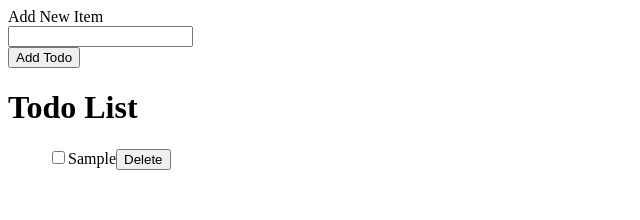
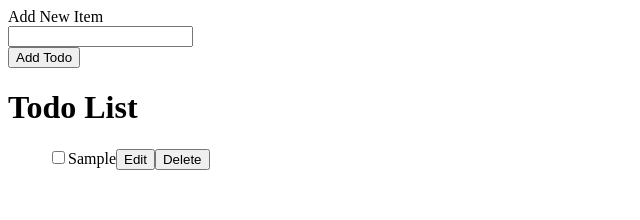
Before and after one commit to Mayank-Behl/react-todo-app, a React (Vite) app: page / in a window 1280 px wide. Both pictures are taken after typing "Sample" into the empty fields and a click on the button "Add Todo". Shown: the top 220 px of the page, without its empty margins (0-640 px from the left). Built offline with nearby package versions, Linux system fonts and the light colour scheme.

Commit message:
Edit form added along with transition that appears on clicking the edit button

```diff
--- a/src/App.jsx
+++ b/src/App.jsx
@@ -2,6 +2,7 @@ import "../src/styles/App.css";
 import { useEffect, useState } from "react";
 import { NewTodoForm } from "./NewTodoForm";
 import { TodoList } from "./TodoList";
+import Editform from "./EditForm";
 
 export default function App() {
   const [todos, setTodos] = useState(() => {
@@ -10,6 +11,11 @@ export default function App() {
 
     return JSON.parse(localValue);
   }); //initially an empty array as it will have multile li componenets inside of the parent ul
+
+  // object state to set so we know which todo item we are editing
+  const [isEditing, setIsEditing] = useState(false);
+  // object state to set so we know which todo item we are editing
+  const [currentTodo, setCurrentTodo] = useState({});
 
   useEffect(() => {
     localStorage.setItem("ITEMS", JSON.stringify(todos));
@@ -45,6 +51,49 @@ export default function App() {
       });
     });
   }
+  //function to get the value of the edit input and set the new state
+  function handleEditInputChange(e) {
+    // set the new state value to what's currently in the edit input box
+    setCurrentTodo({ ...currentTodo, text: e.target.value });
+    console.log(currentTodo);
+  }
+
+  function handleEditFormSubmit(e) {
+    e.preventDefault();
+
+    handleUpdateTodo(currentTodo.id, currentTodo);
+  }
+
+  function handleEditClick(id) {
+    setIsEditing(true);
+    setCurrentTodo({ ...todos });
+  }
+  function handleUpdateTodo(id, updatedTodo) {
+    setTodos((currentTodos) => {
+      return currentTodos.map((todo) => {
+        if (todo.id === id) {
+          return { updatedTodo };
+        }
+        return todo;
+      });
+    });
+    setIsEditing(false);
+  }
+  // const updatedItem = todos.map((todo) => {
+  //   return todo.id === id ? updatedTodo : todo;
+  // });
+  // setIsEditing(false);
+  // setTodos(currentTodo);
+  // function toggleTodo(id, completed) {
+  //   setTodos((currentTodos) => {
+  //     return currentTodos.map((todo) => {
+  //       if (todo.id === id) {
+  //         return { ...todo, completed };
+  //       }
+  //       return todo;
+  //     });
+  //   });
+  // }
 
   // setTodos([
   //   ...todos,
@@ -53,10 +102,25 @@ export default function App() {
   //This would work but calling it twice won't preserve the state of the first call, so that could be handled via passing a function along with a parameter
 
   return (
-    <>
-      <NewTodoForm onSubmit={addTodo} />
+    <div className="App">
+      {isEditing ? (
+        <Editform
+          currentTodo={currentTodo}
+          setIsEditing={setIsEditing}
+          onEditInputChange={handleEditInputChange}
+          onEditFormSubmit={handleEditFormSubmit}
+        />
+      ) : (
+        <NewTodoForm onSubmit={addTodo} />
+      )}
+
       <h1 className="display-todo-list">Todo List</h1>
-      <TodoList todos={todos} toggleTodo={toggleTodo} deleteTodo={deleteTodo} />
-    </>
+      <TodoList
+        todos={todos}
+        toggleTodo={toggleTodo}
+        handleEditClick={handleEditClick}
+        deleteTodo={deleteTodo}
+      />
+    </div>
   );
 }
--- /dev/null
+++ b/src/EditForm.jsx
@@ -0,0 +1,26 @@
+export default function Editform({
+  currentTodo,
+  setIsEditing,
+  onEditInputChange,
+  onEditFormSubmit,
+}) {
+  return (
+    <form className="edit-form-item" onSubmit={onEditFormSubmit}>
+      <div className="edit-form-input">
+        <h2>Edit Todo</h2>
+        <label htmlFor="">Update Todo: </label>
+        <input
+          value={currentTodo.text}
+          onChange={onEditInputChange}
+          type="text"
+          name="update-item"
+          placeholder="Update Todo"
+        />
+        <button type="submit" onClick={onEditFormSubmit}>
+          Update
+        </button>
+        <button onClick={() => setIsEditing(false)}>Cancel</button>
+      </div>
+    </form>
+  );
+}
--- a/src/NewTodoForm.jsx
+++ b/src/NewTodoForm.jsx
@@ -2,7 +2,8 @@ import { useState } from "react";
 
 export function NewTodoForm({ onSubmit }) {
   const [newItem, setNewItem] = useState(""); //intially an empty string
-
+  // boolean state to know if we are editing
+  const [isEditing, setIsEditing] = useState(false);
   function handleSubmit(e) {
     e.preventDefault();
     if (newItem === "") return;
--- a/src/TodoItem.jsx
+++ b/src/TodoItem.jsx
@@ -1,4 +1,11 @@
-export function TodoItem({ completed, id, title, toggleTodo, deleteTodo }) {
+export function TodoItem({
+  completed,
+  id,
+  title,
+  toggleTodo,
+  handleEditClick,
+  deleteTodo,
+}) {
   return (
     <li>
       <label>
@@ -9,6 +16,9 @@ export function TodoItem({ completed, id, title, toggleTodo, deleteTodo }) {
         />
         {title}
       </label>
+      <button className="edit-button" onClick={() => handleEditClick(id)}>
+        Edit
+      </button>
       <button className="delete-button" onClick={() => deleteTodo(id)}>
         Delete
       </button>
--- a/src/TodoList.jsx
+++ b/src/TodoList.jsx
@@ -1,6 +1,6 @@
 import { TodoItem } from "./TodoItem";
 
-export function TodoList({ todos, toggleTodo, deleteTodo }) {
+export function TodoList({ todos, toggleTodo, handleEditClick, deleteTodo }) {
   return (
     <ul className="todo-list">
       {todos.length === 0 && "No Todos"}
@@ -10,6 +10,7 @@ export function TodoList({ todos, toggleTodo, deleteTodo }) {
             {...todo}
             key={todo.id}
             toggleTodo={toggleTodo}
+            handleEditClick={handleEditClick}
             deleteTodo={deleteTodo}
           />
         );
```
Also changed, not shown: Requirements.txt.
